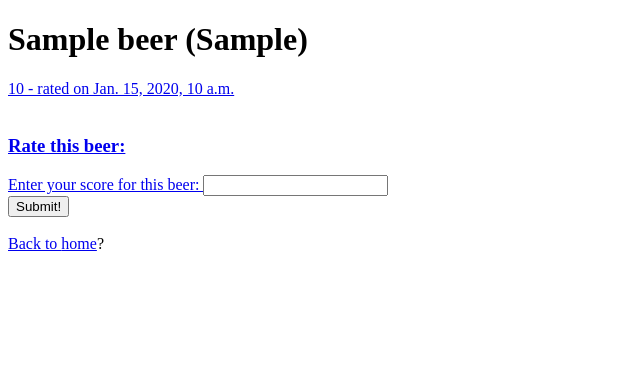
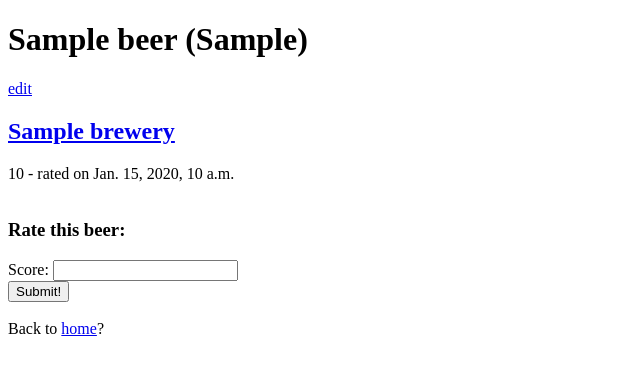
Before and after one commit to daterrell2/pint-journal, a Django app: a page that uses templates/pints_main/beer_detail.html in a window 1280 px wide. Shown: the top 375 px of the page, without its empty margins (0-640 px from the left). Run offline with Django 3.2, Linux system fonts and the light colour scheme; tables that the repository leaves empty hold one stand-in row (values such as "Sample post").

Commit message:
Added views and templates to allow editing and deleting beers

```diff
--- a/pints_main/forms.py
+++ b/pints_main/forms.py
@@ -2,10 +2,10 @@ from django import forms
 from pints_main.models import  Brewery, Beer, Beer_Score
 
 class BreweryForm(forms.ModelForm):
-	name = forms.CharField(max_length=128, help_text="Enter the brewery name")
-	country = forms.CharField(max_length=128, help_text="Enter country")
-	brew_type = forms.CharField(max_length=128, help_text="What type of brewery is this?")
-	url = forms.URLField(max_length=200, help_text="Enter the url")
+	name = forms.CharField(max_length=128, help_text="Brewery Name")
+	country = forms.CharField(max_length=128, help_text="Country")
+	brew_type = forms.CharField(max_length=128, help_text="Brewery Type")
+	url = forms.URLField(max_length=200, help_text="url")
 	slug = forms.SlugField(widget=forms.HiddenInput())
 	date_added = forms.DateTimeField(widget=forms.HiddenInput())
 	date_modified = forms.DateTimeField(widget=forms.HiddenInput())
@@ -25,19 +25,16 @@ class BreweryForm(forms.ModelForm):
 		return cleaned_data
 
 class BeerForm(forms.ModelForm):
-	name = forms.CharField(max_length=128, help_text="Enter the name of the beer")
-	beer_style = forms.CharField(max_length=128, help_text="What style is this beer")
+	name = forms.CharField(max_length=128, help_text="Beer Name")
+	beer_style = forms.CharField(max_length=128, help_text="Style")
 	slug = forms.SlugField(widget=forms.HiddenInput(), required=False)
-	#date_added = forms.DateTimeField(widget=forms.HiddenInput())
-	#date_modified = forms.DateTimeField(widget=forms.HiddenInput())
 
 	class Meta:
 		model = Beer
 		fields = ('name', 'beer_style')
 
 class Beer_ScoreForm(forms.ModelForm):
-	score = forms.IntegerField(help_text="Enter your score for this beer")
-	#score_date = forms.DateTimeField(widget=forms.HiddenInput())
+	score = forms.IntegerField(help_text="Score")
 
 	class Meta:
 		model = Beer_Score
--- a/pints_main/urls.py
+++ b/pints_main/urls.py
@@ -5,5 +5,7 @@ urlpatterns = patterns('',
 	url(r'^$', views.main_page, name='main_page'),
 	url(r'^brewery/(?P<brewery_name_slug>[\w\-]+)/?$', views.brewery_detail, name = 'brewery_detail'),
 	url(r'^brewery/(?P<brewery_name_slug>[\w\-]+)/add_beer/?$', views.add_beer, name = 'add_beer'),
+	url(r'^beer/(?P<beer_name_slug>[\w\-]+)/edit_beer/?$', views.edit_beer, name = 'edit_beer'),
+	url(r'^beer/(?P<beer_name_slug>[\w\-]+)/delete_beer/?$', views.delete_beer, name = 'delete_beer'),
 	url(r'^beer/(?P<beer_name_slug>[\w\-]+)/?$', views.beer_detail, name = 'beer_detail'),
 	)
--- a/pints_main/views.py
+++ b/pints_main/views.py
@@ -81,7 +81,7 @@ def add_brewery(request):
 
 def add_beer(request, brewery_name_slug):
 
-	try:
+ 	try:
 		brewery = Brewery.objects.get(slug=brewery_name_slug)
 
 	except Brewery.DoesNotExist:
@@ -107,3 +107,44 @@ def add_beer(request, brewery_name_slug):
 	context_dict={'form':form, 'brewery':brewery}
 
 	return render(request, 'pints_main/add_beer.html', context_dict)
+
+def edit_beer(request, beer_name_slug):
+
+	try:
+		beer = Beer.objects.get(slug=beer_name_slug)
+
+	except Beer.DoesNotExist:
+		redirect('main_page')
+
+	if request.method=='POST':
+		form = BeerForm(request.POST, instance = beer)
+
+		if form.is_valid():
+				beer = form.save(commit=False)
+				beer.save()
+				return redirect(beer.get_absolute_url())
+
+		else:
+			print form.errors
+
+	else:
+		form = BeerForm(instance = beer)
+
+	context_dict={'form':form, 'beer':beer}
+
+	return render(request, 'pints_main/edit_beer.html', context_dict)
+
+def delete_beer(request, beer_name_slug):
+
+	try:
+		beer = Beer.objects.get(slug=beer_name_slug)
+		brewery = beer.brewery
+
+	except:
+		redirect('main_page')
+
+	if request.method=='POST':
+		beer.delete()
+		return redirect(brewery.get_absolute_url())
+	else:
+		return render(request, 'pints_main/delete_beer.html', {'beer':beer})
--- a/templates/pints_main/beer_detail.html
+++ b/templates/pints_main/beer_detail.html
@@ -5,11 +5,11 @@
     </head>
 
     <body>
-        <h1>{{ beer.name }} ({{ beer.beer_style }})</h1>
+        <h1>{{ beer.name }} ({{ beer.beer_style }})</h1> <a href = "{{ beer.get_absolute_url }}/edit_beer/"> edit </a>
 
         <div class = "beer_details">
 
-            <h2><a href = "{{ brewery.get_absolute_url }}> {{ brewery.name }}"</a></h2>
+            <h2><a href = "{{ brewery.get_absolute_url }}"> {{ brewery.name }}</a></h2>
 
             <div class = "beer_scores">
 
--- a/templates/pints_main/brewery_detail.html
+++ b/templates/pints_main/brewery_detail.html
@@ -31,7 +31,7 @@
             {% endif %}
 
         <br><br>
-        <a href = "{{ brewery.get_absolute.url }}/add_beer/"> Add a new beer </a>
+        <a href = "{{ brewery.get_absolute_url }}/add_beer/"> Add a new beer </a>
 
         </div>
         <br> Back to <a href = "/"> home </a>?
--- a/templates/pints_main/main_page.html
+++ b/templates/pints_main/main_page.html
@@ -24,7 +24,7 @@
             {% if breweries %}
             <ul>
                 {% for b in breweries %}
-                <li><a href = "{{ brewery.get_absolute_url }}">{{ b.name }}</a></li>
+                <li><a href = "{{ b.get_absolute_url }}">{{ b.name }}</a></li>
                 {% endfor %}
             </ul>
         {% else %}
```
Also changed, not shown: templates/pints_main/delete_beer.html (added, +18 -0 lines), templates/pints_main/edit_beer.html (added, +31 -0 lines).
